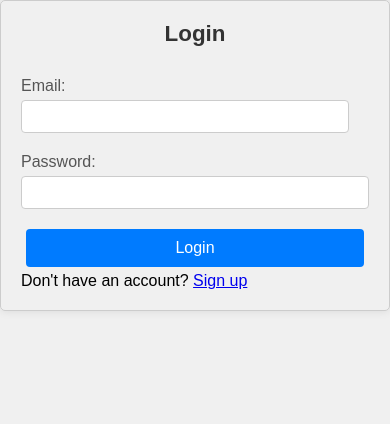
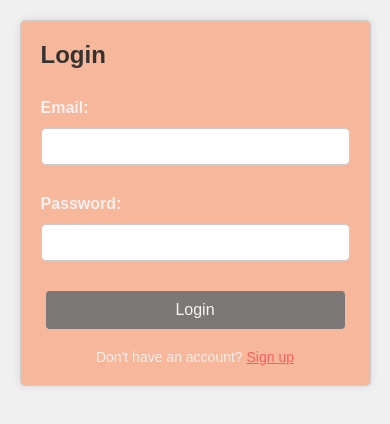
Before and after one commit to ThaiVanPhuc/DoAn_ReactJS, a React (Create React App) app in the folder front-end/: page /login in a window 390 px wide. Shown: the top 424 px of the page. Built offline with nearby package versions, Linux system fonts and the light colour scheme.

Commit message:
updateeupdatee

```diff
--- a/front-end/src/pages/UserPage/Login/Login.css
+++ b/front-end/src/pages/UserPage/Login/Login.css
@@ -1,15 +1,33 @@
-/* Login.css */
 .login-container {
-    max-width: 400px;
-    margin: 0 auto;
-    padding: 20px;
+    display: flex;
+    width: 800px;
+    height: 500px;
+    margin: 20px auto;
     border: 1px solid #ccc;
     border-radius: 5px;
+    overflow: hidden;
     box-shadow: 0 0 10px rgba(0, 0, 0, 0.1);
+    background-color: rgb(247, 183, 154);
+  }
+
+  .login-image {
+    flex: 1;
+    background-image: url('https://img.lovepik.com/bg/20240116/Gorgeous-Image-Glass-Globe-and-Computer-Make-Stunning-Desktop-Wallpaper_2769571_wh860.jpg!/fw/860');
+    background-size: cover;
+    background-position: center;
+  }
+
+  .login-form {
+    flex: 1;
+    padding: 40px;
+    display: flex;
+    flex-direction: column;
+    justify-content: center;
   }
 
   h2 {
-    text-align: center;
+    margin-bottom: 20px;
+    font-size: 24px;
     color: #333;
   }
 
@@ -32,22 +50,36 @@ input {
 
   button {
     padding: 10px;
-    background-color: #007bff;
-    color: #fff;
+    background-color: #7c7877;
+    color: #f5f3f3;
     border: none;
     border-radius: 4px;
     cursor: pointer;
   }
 
   button:hover {
-    background-color: #0056b3;
+    background-color: #141414;
   }
 
-.success-message {
-    background-color: #dff0d8;
-    color: #3c763d;
-    border: 1px solid #3c763d;
-    padding: 10px;
-    border-radius: 4px;
-    margin-top: 15px;
+  p {
+    margin-top: 20px;
+    font-size: 14px;
+
   }
+
+  /* Responsive */
+  @media (max-width: 768px) {
+    .login-container {
+      flex-direction: column;
+      width: 90%;
+      height: auto;
+    }
+
+    .login-image {
+      display: none;
+    }
+
+    .login-form {
+      padding: 20px;
+    }
+  }
--- a/front-end/src/pages/UserPage/Login/Login.jsx
+++ b/front-end/src/pages/UserPage/Login/Login.jsx
@@ -33,6 +33,11 @@ const SignIn = () => {
 
   return (
     <div className="login-container">
+      {/* Bên trái: ảnh */}
+      <div className="login-image" />
+
+      {/* Bên phải: form */}
+      <div className="login-form">
         <h2>Login</h2>
         <form onSubmit={handleSubmit}>
           <label htmlFor="email">Email:</label>
@@ -62,6 +67,7 @@ const SignIn = () => {
           Don't have an account? <Link to="/signup">Sign up</Link>
         </p>
       </div>
+    </div>
   );
 };
 
--- a/front-end/src/pages/UserPage/SignUp/SignUp.css
+++ b/front-end/src/pages/UserPage/SignUp/SignUp.css
@@ -1,60 +1,83 @@
 /* SignUp.css */
+
 .signup-container {
-    max-width: 400px;
-    margin: 20px ;
-    padding: 20px;
-    border: 1px solid #ccc;
-    border-radius: 5px;
-    box-shadow: 0 0 10px rgba(0, 0, 0, 0.1);
+    max-width: 500px;
+    margin: 10px auto;
+    padding: 40px;
+    border-radius: 10px;
+    background-image: url('https://media.istockphoto.com/id/174931919/vi/anh/b%E1%BB%A9c-t%C6%B0%E1%BB%9Dng-grunge.jpg?b=1&s=612x612&w=0&k=20&c=fMw5HptGcft6ZI2hNzXuAoUM6zS8Ea2-i35MjORGQo4=');
+    background-size: cover;
+    background-position: center;
+    background-repeat: no-repeat;
+    box-shadow: 0 4px 20px rgba(0, 0, 0, 0.2);
+    color: #fcf9f9;
   }
 
-h2 {
+  .signup-container h2 {
     text-align: center;
-    color: #333;
+    margin-bottom: 15px;
+    color: #faf4f4;
   }
 
   form {
     display: flex;
     flex-direction: column;
+    gap: 10px;
   }
 
   label {
-    margin-top: 10px;
-    color: #555;
+    font-weight: bold;
+    color: #f7f0f0;
+    margin-bottom: 1px;
   }
 
-input {
-    margin-bottom: 15px;
-    padding: 8px;
+  input[type="text"],
+  input[type="email"],
+  input[type="password"],
+  input[type="tel"] {
+    width: 100%;
+    padding: 12px;
+    font-size: 10px;
+    border-radius: 5px;
     border: 1px solid #ccc;
-    border-radius: 4px;
+    box-sizing: border-box;
+    display: block;
   }
 
-button {
-    padding: 10px;
-    background-color: #007bff;
-    color: #fff;
+  button.dangky {
+    width: 100%;
+    padding: 12px;
+    background-color: #f38d64;
+    color: white;
+    font-size: 16px;
+    font-weight: bold;
     border: none;
-    border-radius: 4px;
+    border-radius: 6px;
     cursor: pointer;
+    transition: background-color 0.3s ease;
   }
 
-button:hover {
-    background-color: #0056b3;
+  button.dangky:hover {
+    background-color: #e66b32;
   }
 
-.success-message {
-    background-color: #dff0d8;
-    color: #3c763d;
-    border: 1px solid #3c763d;
-    padding: 10px;
-    border-radius: 4px;
-    margin-top: 15px;
+  .error-message {
+    margin-top: 10px;
+    padding: 12px;
+    background-color: #f8d7da;
+    color: #721c24;
+    border-radius: 6px;
+    text-align: center;
+    font-size: 12px;
   }
 
-.dangky {
-    color: #fff;
-    text-decoration: none;
-    font-weight: bold;
+  p {
+    text-align: center;
+    margin-top: 15px;
+    color: #f1eeee;
+  }
 
+  p a {
+    color: #fa6060;
+    text-decoration: underline;
   }
--- a/front-end/src/pages/UserPage/SignUp/SignUp.jsx
+++ b/front-end/src/pages/UserPage/SignUp/SignUp.jsx
@@ -48,7 +48,7 @@ const SignUp = () => {
 
   return (
     <div className="signup-container">
-      <h2>Đăng Ký</h2>
+      <h2>Regester</h2>
       <form onSubmit={handleSubmit}>
         <label htmlFor="username">Tên người dùng:</label>
         <input
@@ -101,14 +101,14 @@ const SignUp = () => {
         />
 
         <button type="submit" className='dangky'>
-          Đăng Ký
+          Sign Up
         </button>
       </form>
 
       {errorMessage && <p className="error-message">{errorMessage}</p>}
 
       <p>
-        Đã có tài khoản? <Link to="/login">Đăng nhập</Link>
+      Already have an account? <Link to="/login">Login</Link>
       </p>
     </div>
   );
```
Also changed, not shown: front-end/public/images/nen.jpg (added). Lines whose indentation alone changed are shown as unchanged.
